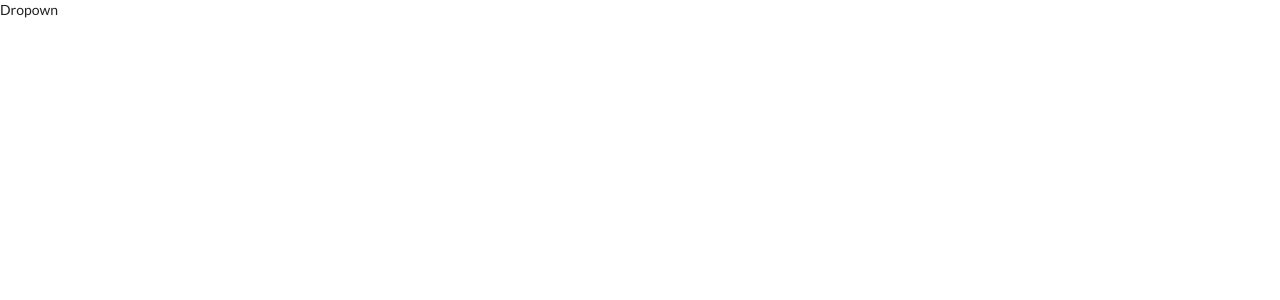
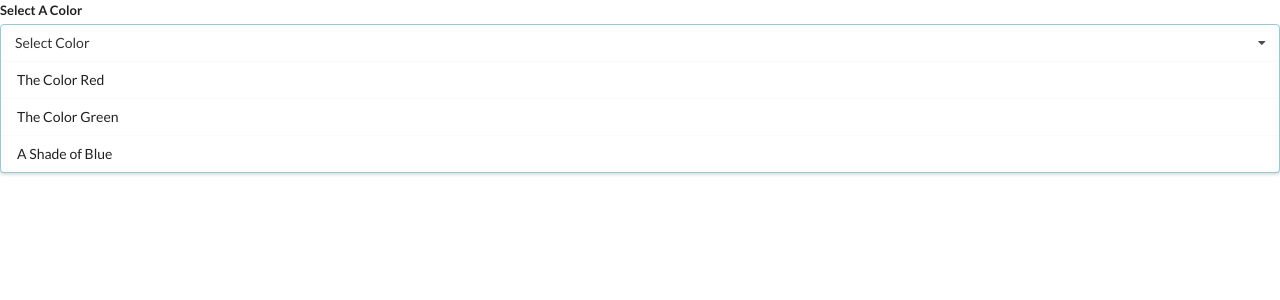
Before and after one commit to chrisvneal/widgets, a React (Create React App) app: page / in a window 1280 px wide. Shown: the top 300 px of the page. Built offline with nearby package versions, Linux system fonts and the light colour scheme.

Commit message:
Create JSX for dropdown using Semantic UI classes

```diff
--- a/src/components/Dropdown.js
+++ b/src/components/Dropdown.js
@@ -1,10 +1,23 @@
 import React from "react";
 
-const Dropdown = () => {
+const Dropdown = ({ options }) => {
+  const renderedOptions = options.map((option) => {
+    return (
+      <div key={options.value} className="item">
+        {option.label}
+      </div>
+    );
+  });
   return (
-    <div>
-      Dropown
-      <div></div>
+    <div className="ui form">
+      <div className="field">
+        <label className="label">Select A Color</label>
+        <div className="ui selection dropdown visible active">
+          <i className="dropdown icon" />
+          <div className="text">Select Color</div>
+          <div className="menu visible transition">{renderedOptions}</div>
+        </div>
+      </div>
     </div>
   );
 };
```
